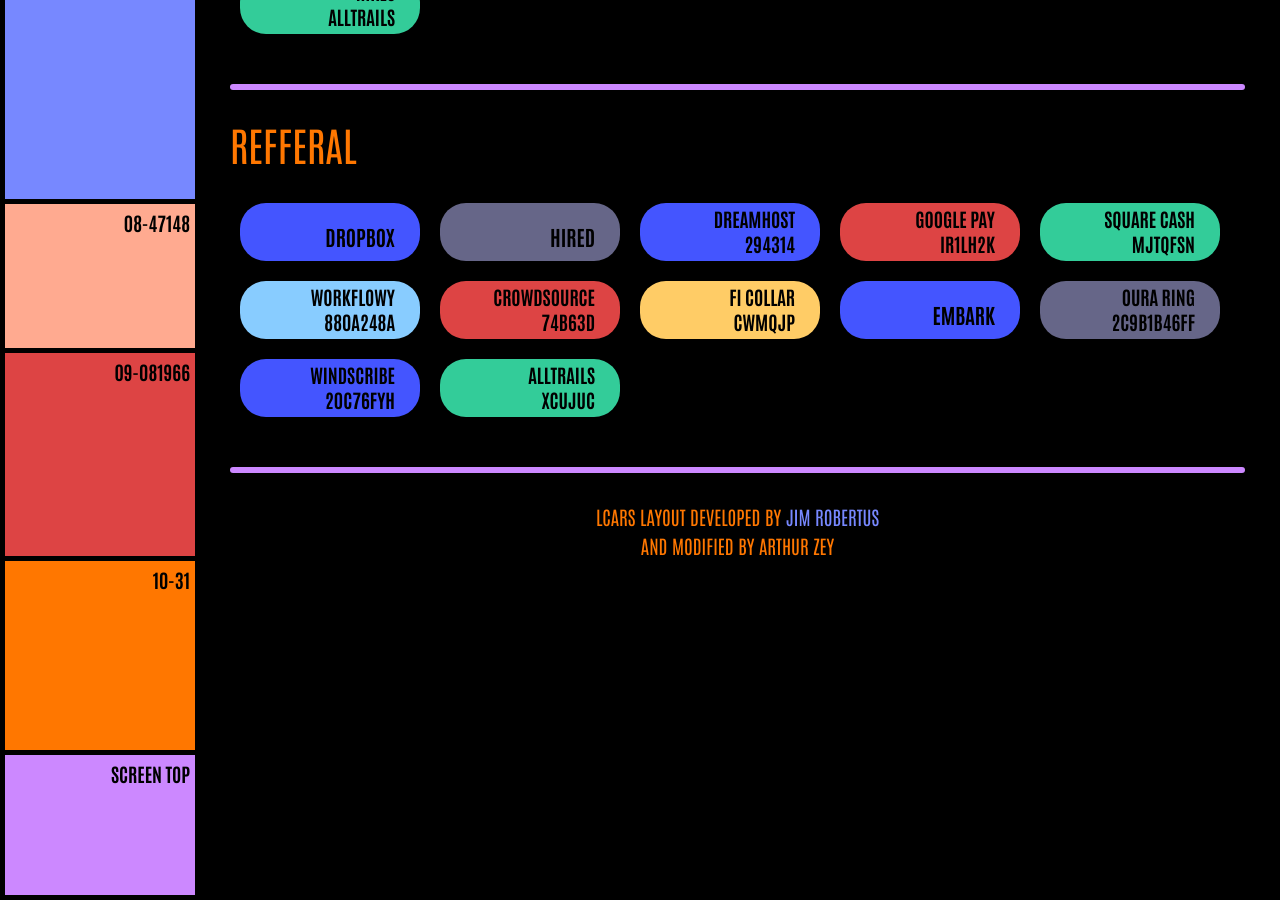
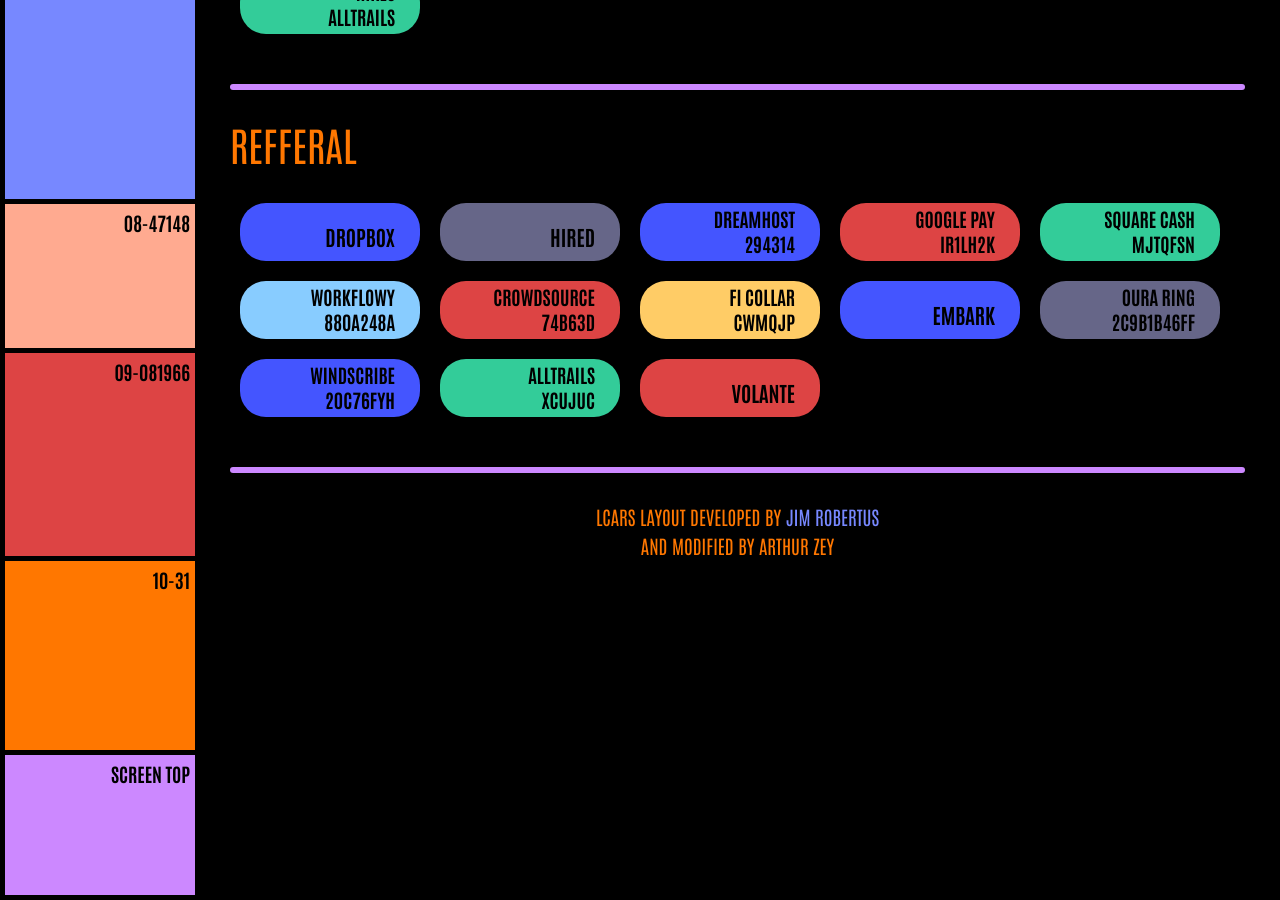
Before and after one commit to ArthurZey/arthurzey.github.io, a Jekyll site: the page built from _pages/tag_fitness.md, in a window 1280 px wide and 900 px high, scrolled down 1108 px. Built offline with Jekyll 4.4.1, drawn with Linux system fonts in a browser that asks for light colours.

Commit message:
added referral link for Volante

```diff
--- a/_layouts/lcars-classic.html
+++ b/_layouts/lcars-classic.html
@@ -292,6 +292,7 @@
 							<a href="https://ouraring.com/taf/2c9b1b46ff" target="_blank" class="two-rows gray">Oura Ring<br />2c9b1b46ff</a>
 							<a href="https://windscribe.com/yo/20c76fyh" target="_blank" class="two-rows blue">Windscribe<br />20c76fyh</a>
 							<a href="https://www.alltrails.com/invite/XCUJUC" target="_blank" class="two-rows green">AllTrails<br />XCUJUC</a>
+							<a href="https://i.refs.cc/qhpCp8M8?smile_ref=eyJzbWlsZV9zb3VyY2UiOiJzbWlsZV91aSIsInNtaWxlX21lZGl1bSI6IiIsInNtaWxlX2NhbXBhaWduIjoicmVmZXJyYWxfcHJvZ3JhbSIsInNtaWxlX2N1c3RvbWVyX2lkIjoxMzkzMjkyNjIwfQ%3D%3D" target="_blank" class="red">Volante</a>
 						</div>
 						<hr />
 						<p class="go-center">LCARS LAYOUT DEVELOPED BY <a href="https://www.thelcars.com" target="_blank">JIM ROBERTUS</a><br />AND MODIFIED BY ARTHUR ZEY</p>
```
